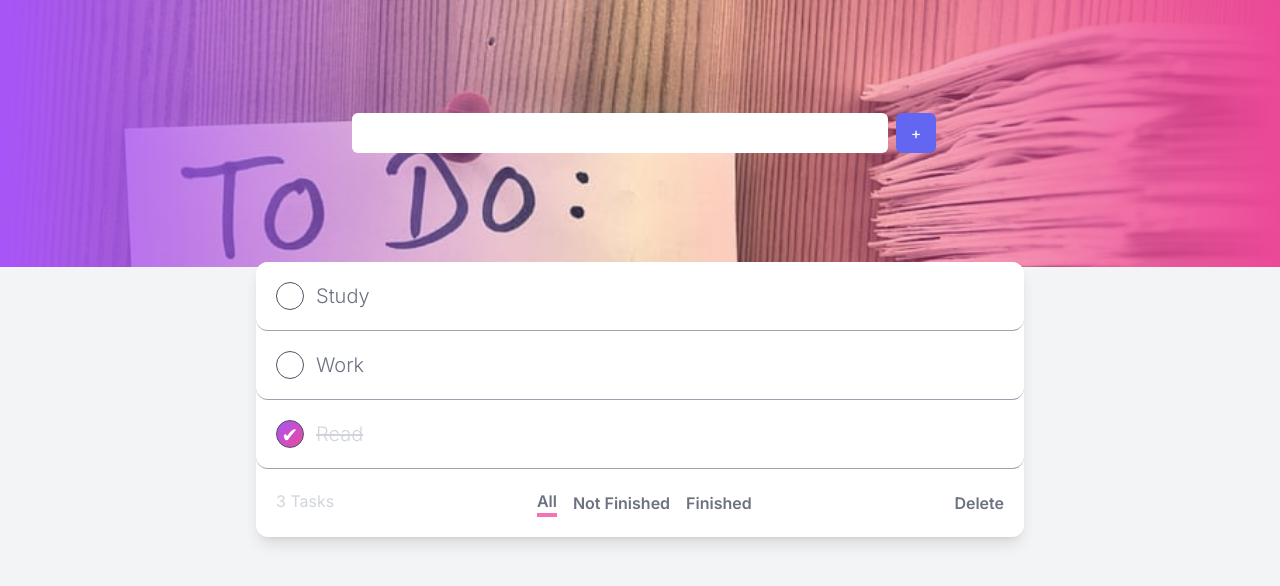
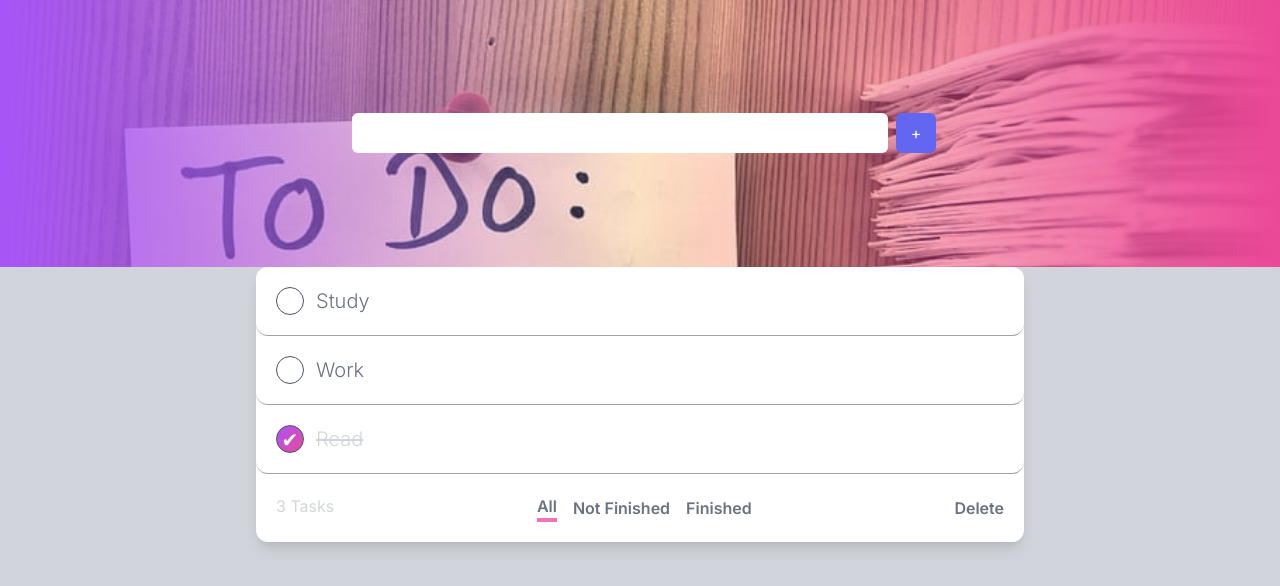
Before and after one commit to gabrielDpadua21/task-manager-tailwind, a Next.js app: page / in a window 1280 px wide. Shown: the top 586 px of the page. Built offline with nearby package versions, Linux system fonts and the light colour scheme.

Commit message:
feat: ✨ template content and tamplate header

```diff
--- a/src/app/page.tsx
+++ b/src/app/page.tsx
@@ -1,30 +1,24 @@
-import Header from "@/components/Header";
+'use client'
+
+import Form from "@/components/Form";
+import ListComponent from "@/components/list/List";
+import TemplateContent from "@/components/template/TemplateContent";
+import TemplateHeader from "@/components/template/TemplateHeader";
 import initialTasks from "@/data/mock";
-import Task from "@/model/Task";
+import { useState } from "react";
 
 export default function Home() {
 
-  let tasks = initialTasks;
-  tasks = tasks.removeFilter();
-  tasks = tasks.addTask(Task.create(10, "Finished project"));
-  tasks = tasks.addTask(Task.create(20, "Finished Article"));
-  tasks = tasks.toogleTask(Task.createFinished(20, "Finished Article"));
-
-  const renderTasks = () => {
-    return tasks.itens.map(task => {
-      return (
-        <div key={task.id}>
-          <span>{task.id} - </span>
-          <span>{task.description} - </span>
-          <span>{task.status ? 'Concluida' : 'Ativa'}</span>
-        </div>
-      )
-    })
-  }
+  const [tasks, setTasks] = useState(initialTasks);
 
   return (
-    <main className="h-screen w-screen bg-gray-100">
-        <Header />
+    <main className="h-screen bg-gray-300 flex flex-col">
+        <TemplateHeader>
+          <Form />
+        </TemplateHeader>
+        <TemplateContent>
+          <ListComponent tasks={tasks} changeTasks={(newTasks) => setTasks(newTasks)}/>
+        </TemplateContent>
     </main>
   )
 }
--- a/src/components/list/List.tsx
+++ b/src/components/list/List.tsx
@@ -18,7 +18,7 @@ const ListComponent: React.FC<ListProps> = (props: ListProps) => {
 
     return (
         <div className={`
-           flex w-3/5 justify-center items-center
+           flex w-3/5 items-start
         `}>
             <ul className={`w-full list-none bg-white shadow-lg rounded-xl`}>
                 {tasks.itens.map((task) => (
--- /dev/null
+++ b/src/components/template/TemplateContent.tsx
@@ -0,0 +1,18 @@
+'use client';
+
+import React, { useState } from "react"
+
+interface TemplateContentProps {
+    children: React.ReactNode
+}
+
+
+const TemplateContent: React.FC<TemplateContentProps> = (props: TemplateContentProps) => {
+    return (
+        <div className={`flex flex-1 justify-center`}>
+            {props.children}
+        </div>
+    )
+}
+
+export default TemplateContent;
--- /dev/null
+++ b/src/components/template/TemplateHeader.tsx
@@ -0,0 +1,27 @@
+'use client';
+
+import React, { useState } from "react"
+
+interface TemplateHeaderProps {
+    children: React.ReactNode
+}
+
+
+const TemplateHeader: React.FC<TemplateHeaderProps> = (props: TemplateHeaderProps) => {
+    return (
+        <div className={`flex h-1/3 bg-img-tasks bg-no-repeat bg-cover`}>
+            <div className={`
+                h-full
+                flex
+                flex-1
+                justify-center
+                items-center
+                bg-gradient-to-r from-purple-500 via-transparent to-pink-500
+            `}>
+                {props.children}
+            </div>
+        </div>
+    )
+}
+
+export default TemplateHeader;
```
